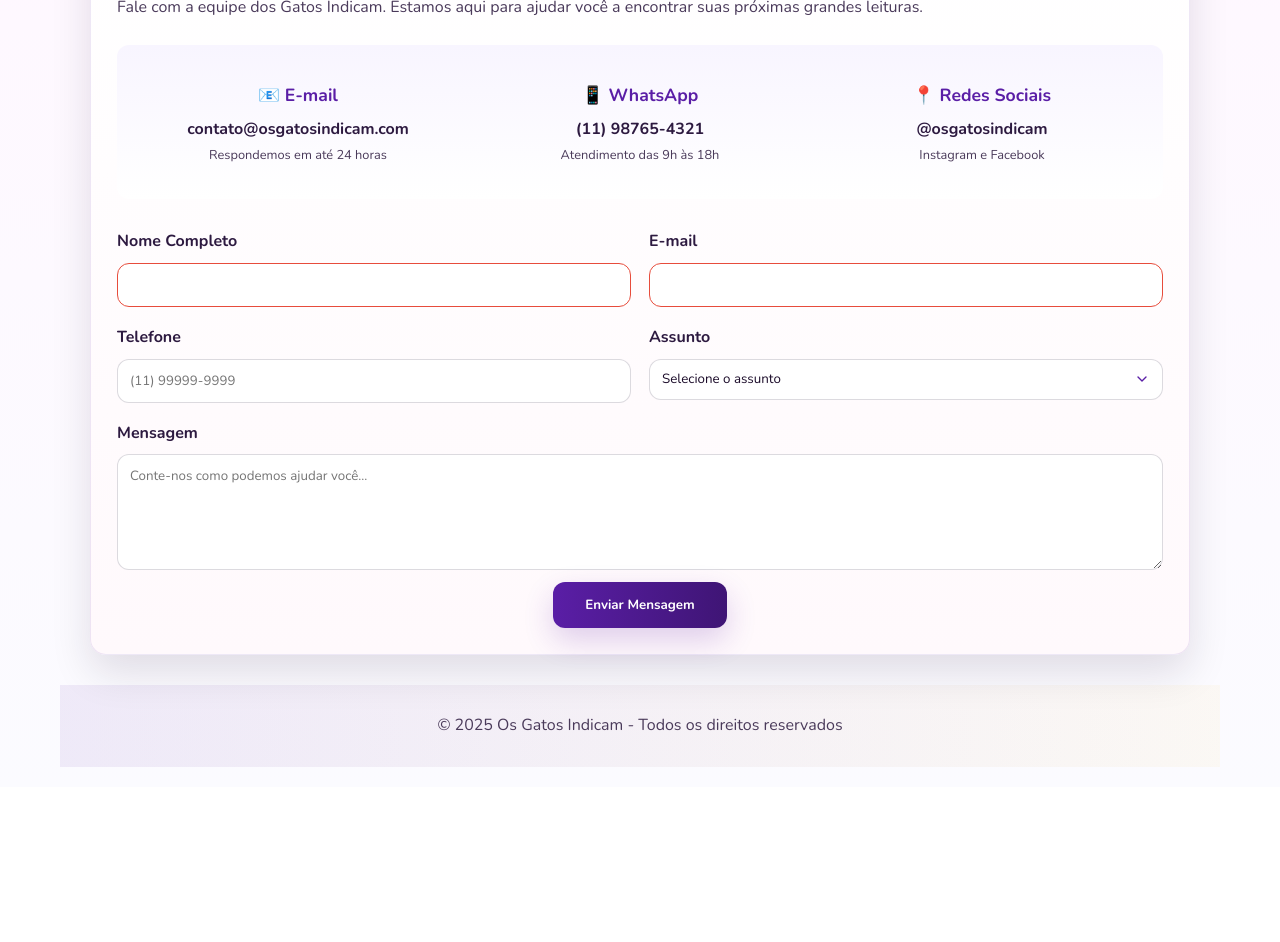
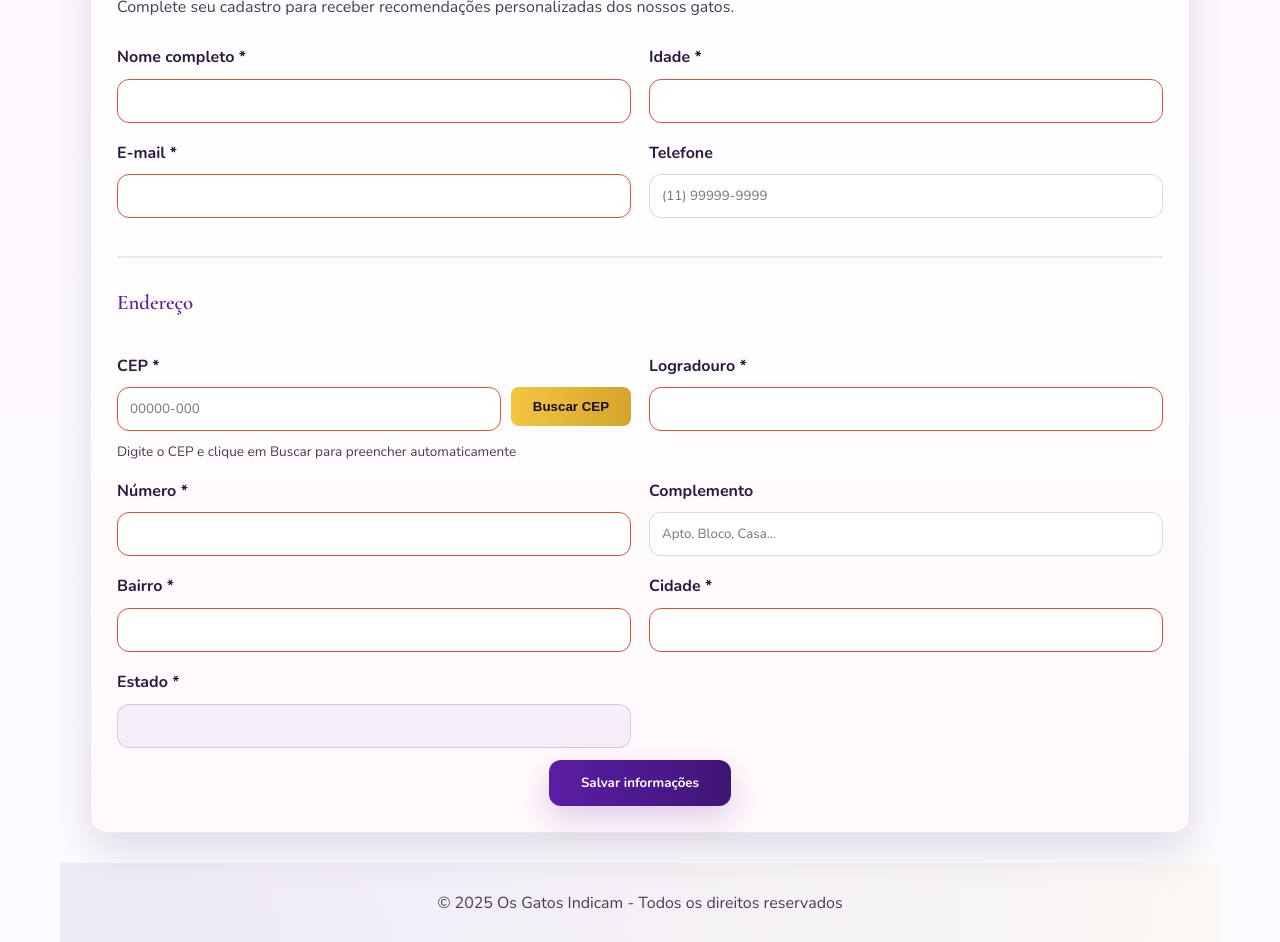
Before and after one commit to paulabernardinelli-ship-it/Site_Programacao, a plain HTML site: page cadastro.html in a window 1280 px wide. Shown: the part 230-1172 px from the top of the page. Before the commit the page ends 1017 px from the top, so only its background shows below. Drawn offline with nearby package versions, Linux system fonts and the light colour scheme.

Commit message:
Update cadastro.html

```diff
--- a/cadastro.html
+++ b/cadastro.html
@@ -3,7 +3,7 @@
 <head>
   <meta charset='utf-8'>
   <meta name='viewport' content='width=device-width,initial-scale=1'>
-  <title>Contato — Os Gatos Indicam</title>
+  <title>Cadastro — Os Gatos Indicam</title>
   <link href='https://fonts.googleapis.com/css2?family=Cormorant+Garamond:wght@400;600&family=Nunito:wght@300;400;700&display=swap' rel='stylesheet'>
   <link rel='stylesheet' href='style.css'>
   <script src='script.js' defer></script>
@@ -29,61 +29,81 @@
     </header>
     <main>
       <div class='pref-card'>
-        <h2>Contato</h2>
-        <p style='color:var(--muted); margin-bottom: 24px;'>Fale com a equipe dos Gatos Indicam. Estamos aqui para ajudar você a encontrar suas próximas grandes leituras.</p>
+        <h2>Cadastro</h2>
+        <p style='color:var(--muted); margin-bottom: 24px;'>Complete seu cadastro para receber recomendações personalizadas dos nossos gatos.</p>
 
-        <div class="contact-info">
-          <div class="contact-methods">
-            <div class="contact-method">
-              <h4>📧 E-mail</h4>
-              <p>contato@osgatosindicam.com</p>
-              <small>Respondemos em até 24 horas</small>
+        <form id='form-cadastro'>
+          <div class='form-grid'>
+            <!-- Dados Pessoais -->
+            <div class='form-group'>
+              <label for='nome'>Nome completo *</label>
+              <input id='nome' type='text' required>
             </div>
-            <div class="contact-method">
-              <h4>📱 WhatsApp</h4>
-              <p>(11) 98765-4321</p>
-              <small>Atendimento das 9h às 18h</small>
+
+            <div class='form-group'>
+              <label for='idade'>Idade *</label>
+              <input id='idade' type='number' min='12' max='120' required>
             </div>
-            <div class="contact-method">
-              <h4>📍 Redes Sociais</h4>
-              <p>@osgatosindicam</p>
-              <small>Instagram e Facebook</small>
+
+            <div class='form-group'>
+              <label for='email'>E-mail *</label>
+              <input id='email' type='email' required>
             </div>
-          </div>
-        </div>
 
-        <form id='form-contato'>
-          <div class='form-grid'>
-            <div class='form-group'>
-              <label for='nome-contato'>Nome Completo</label>
-              <input id='nome-contato' type='text' required>
-            </div>
-            <div class='form-group'>
-              <label for='email-contato'>E-mail</label>
-              <input id='email-contato' type='email' required>
-            </div>
             <div class='form-group'>
               <label for='telefone'>Telefone</label>
               <input id='telefone' type='tel' placeholder='(11) 99999-9999'>
             </div>
+
+            <!-- Separador -->
+            <div class='form-group' style='grid-column:1 / -1'>
+              <hr style='border: none; border-top: 2px solid rgba(90,30,166,0.1); margin: 20px 0;'>
+              <h3 style='color: var(--accent); font-family: "Cormorant Garamond", serif; margin-bottom: 16px;'>Endereço</h3>
+            </div>
+
+            <!-- Busca por CEP -->
             <div class='form-group'>
-              <label for='assunto'>Assunto</label>
-              <select id='assunto' required>
-                <option value=''>Selecione o assunto</option>
-                <option value='duvida'>Dúvida sobre o serviço</option>
-                <option value='sugestao'>Sugestão de melhoria</option>
-                <option value='problema'>Problema técnico</option>
-                <option value='parceria'>Proposta de parceria</option>
-                <option value='outro'>Outro</option>
-              </select>
+              <label for='cep'>CEP *</label>
+              <div class="cep-container">
+                <input id='cep' type='text' maxlength='9' placeholder='00000-000' required>
+                <button type="button" id="buscar-cep" class="cep-button">Buscar CEP</button>
+              </div>
+              <small style='color:var(--muted); font-size: 0.85rem;'>Digite o CEP e clique em Buscar para preencher automaticamente</small>
             </div>
-            <div class='form-group' style='grid-column:1 / -1'>
-              <label for='mensagem'>Mensagem</label>
-              <textarea id='mensagem' rows='5' placeholder='Conte-nos como podemos ajudar você...' required></textarea>
+
+            <div class='form-group'>
+              <label for='logradouro'>Logradouro *</label>
+              <input id='logradouro' type='text' required>
+            </div>
+
+            <div class='form-group'>
+              <label for='numero'>Número *</label>
+              <input id='numero' type='text' required>
+            </div>
+
+            <div class='form-group'>
+              <label for='complemento'>Complemento</label>
+              <input id='complemento' type='text' placeholder='Apto, Bloco, Casa...'>
+            </div>
+
+            <div class='form-group'>
+              <label for='bairro'>Bairro *</label>
+              <input id='bairro' type='text' required>
+            </div>
+
+            <div class='form-group'>
+              <label for='cidade'>Cidade *</label>
+              <input id='cidade' type='text' required>
+            </div>
+
+            <div class='form-group'>
+              <label for='estado'>Estado *</label>
+              <input id='estado' type='text' required readonly style='background-color: rgba(90,30,166,0.05);'>
             </div>
           </div>
+
           <div class='btn-center'>
-            <button type='submit' class='primary'>Enviar Mensagem</button>
+            <button type='submit' class='primary'>Salvar informações</button>
           </div>
         </form>
       </div>
@@ -92,45 +112,5 @@
       <p>© 2025 Os Gatos Indicam - Todos os direitos reservados</p>
     </footer>
   </div>
-
-  <script>
-    // Script específico para a página de contato
-    document.addEventListener('DOMContentLoaded', function() {
-      const formContato = document.getElementById('form-contato');
-
-      if (formContato) {
-        formContato.addEventListener('submit', function(e) {
-          e.preventDefault();
-
-          // Coletar dados do formulário
-          const nome = document.getElementById('nome-contato').value;
-          const email = document.getElementById('email-contato').value;
-          const assunto = document.getElementById('assunto').value;
-          const mensagem = document.getElementById('mensagem').value;
-
-          // Validação simples
-          if (!nome || !email || !assunto || !mensagem) {
-            showAlert('Por favor, preencha todos os campos obrigatórios.');
-            return;
-          }
-
-          // Simular envio do formulário
-          showAlert('Mensagem enviada com sucesso! Nossos gatos entrarão em contato em breve.');
-          formContato.reset();
-        });
-      }
-
-      // Função para mostrar alertas (reutilizada do script principal)
-      function showAlert(msg) {
-        const a = document.createElement('div');
-        a.className = 'alert';
-        a.textContent = msg;
-        document.body.appendChild(a);
-        setTimeout(() => a.remove(), 4500);
-      }
-    });
-  </script>
 </body>
 </html>
-</body>
-</html>
```
